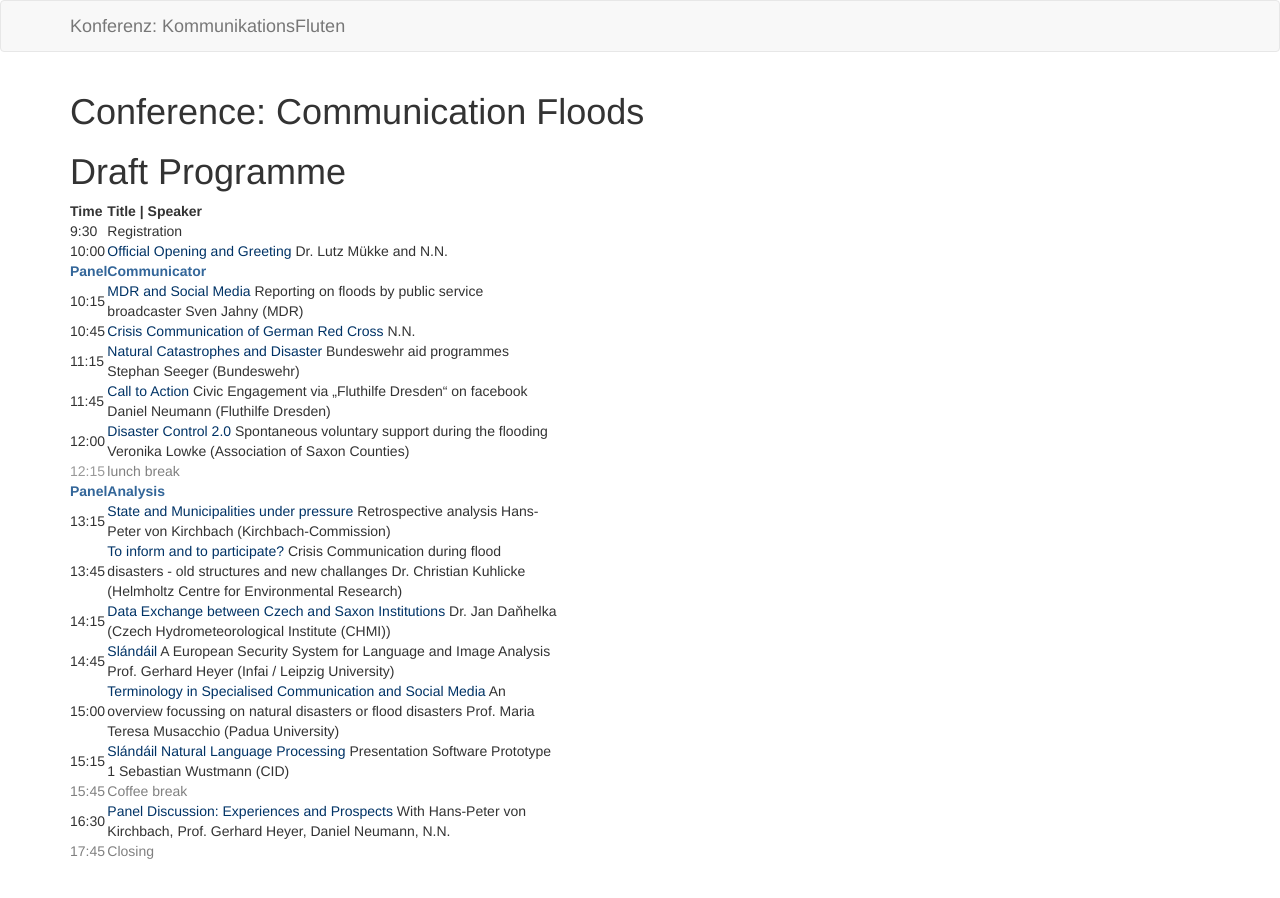
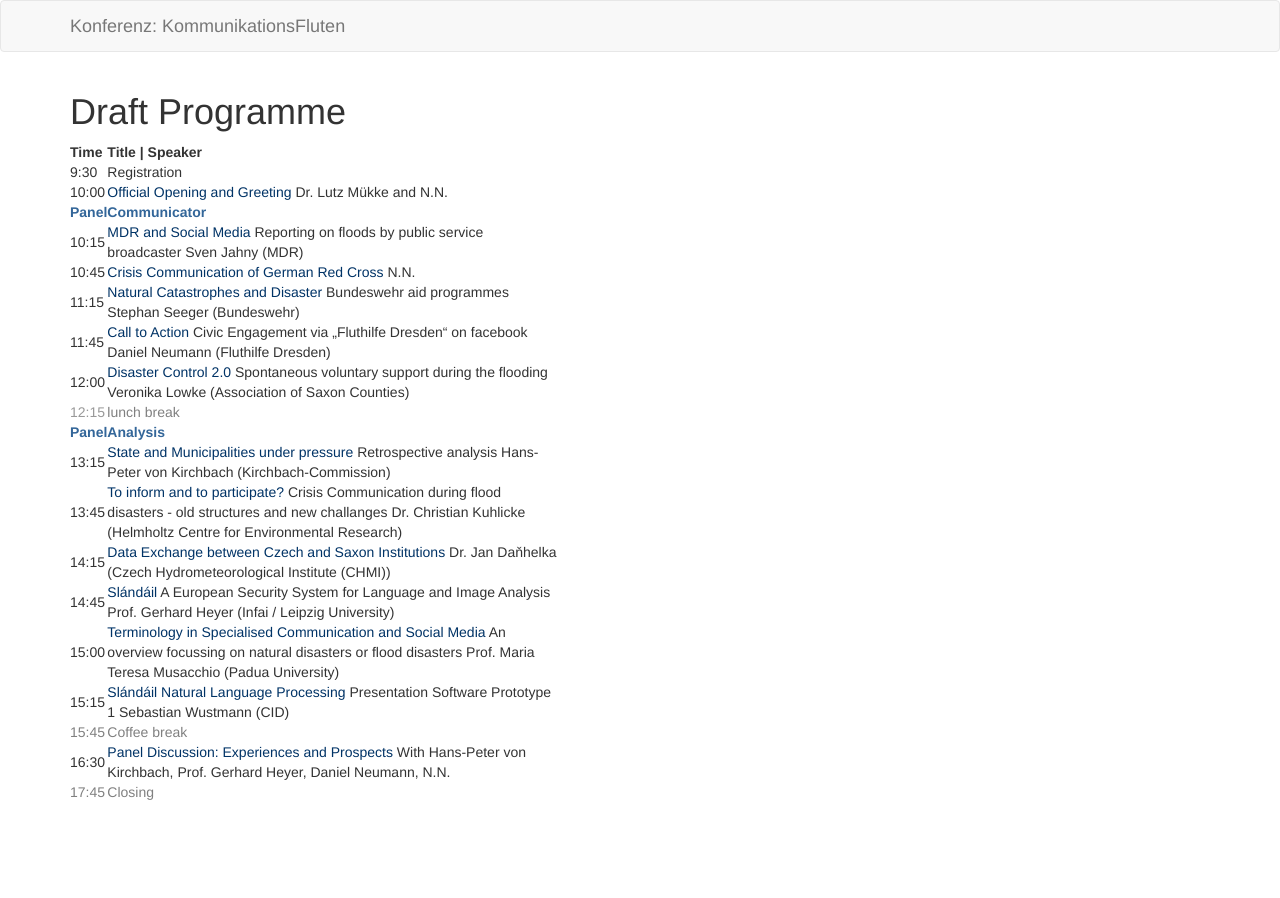
Before and after one commit to susedev/test, a Jekyll site: the page built from conference-communication-floods.html, in a window 1280 px wide. Built offline with Jekyll 4.4.1, drawn with Linux system fonts in a browser that asks for light colours.

Commit message:
Edit from JekyllCMS

```diff
--- a/conference-communication-floods.html
+++ b/conference-communication-floods.html
@@ -1,8 +1,6 @@
 ---
-title: "Conference: Communication Floods"
+title: Draft Programme
 ---
-<h1 style="text-align: left;">Draft Programme</h1>
-
 <table>
 	<colgroup>
 		<col width="20" />
```
